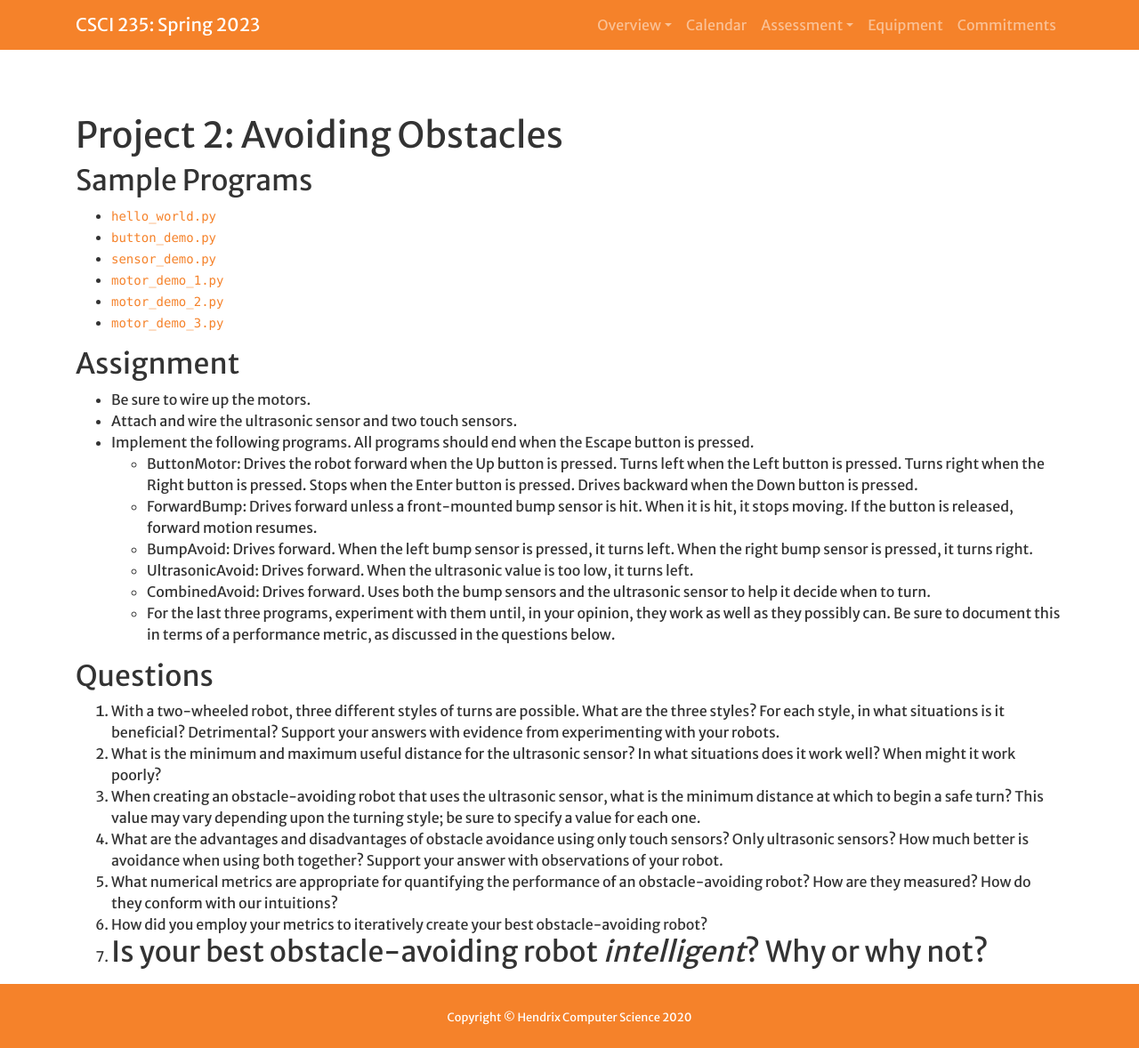
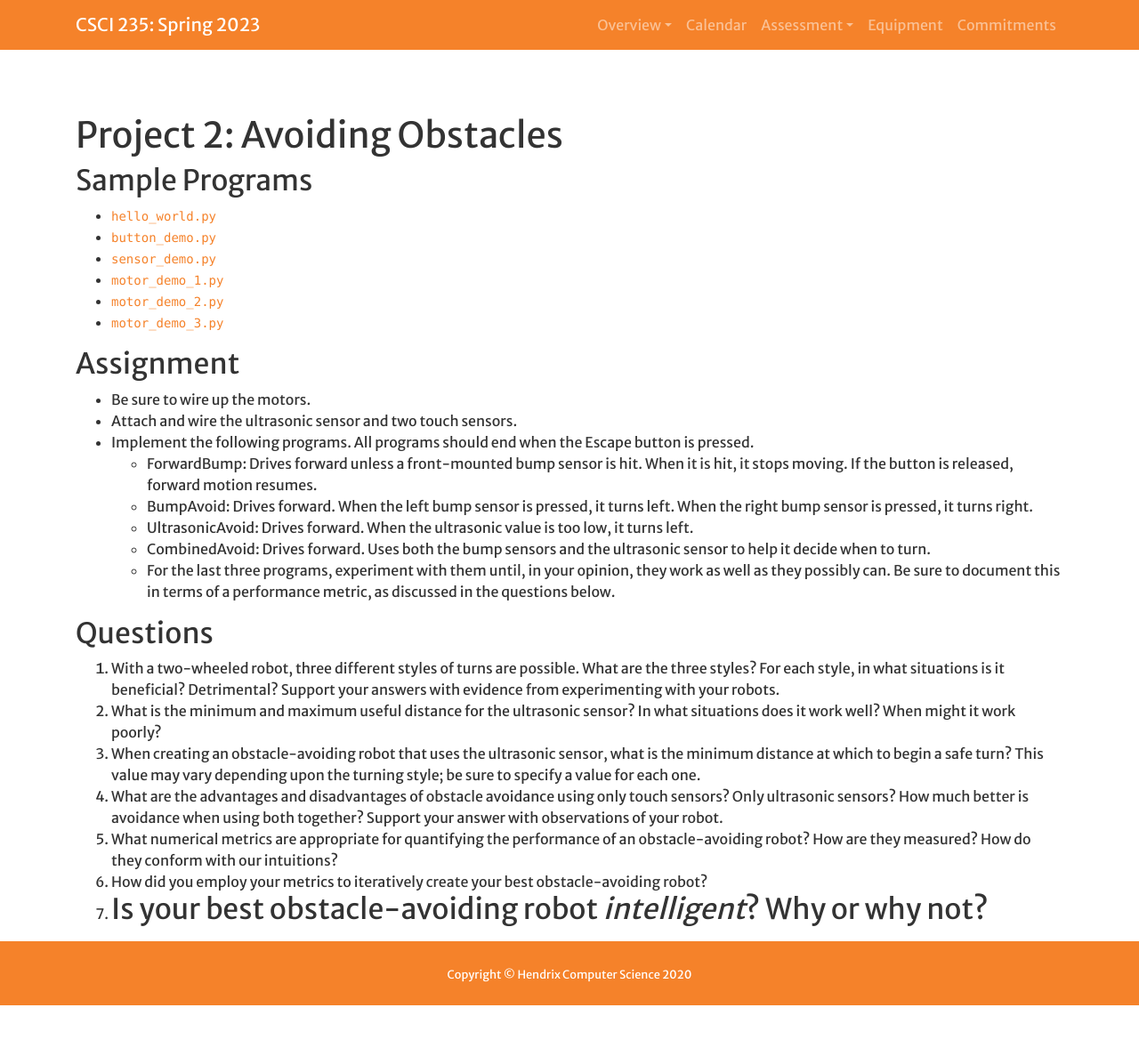
Before and after one commit to Hendrix-CS/csci235, a Jekyll site: the page built from projects/avoid.md, in a window 1280 px wide and 1178 px high. Shown: the whole window at 89% size. Built offline with Jekyll 4.4.1, drawn with Linux system fonts in a browser that asks for light colours; a script that is not in the unit is left out; our own code applies the rules of GitHub Pages for plain Markdown files.

Commit message:
changes.

```diff
--- a/projects/avoid.md
+++ b/projects/avoid.md
@@ -18,7 +18,6 @@ worktitle: Avoiding Obstacles
 * Be sure to wire up the motors.
 * Attach and wire the ultrasonic sensor and two touch sensors.
 * Implement the following programs. All programs should end when the Escape button is pressed.
-  * ButtonMotor: Drives the robot forward when the Up button is pressed. Turns left when the Left button is pressed. Turns right when the Right button is pressed. Stops when the Enter button is pressed. Drives backward when the Down button is pressed.
   * ForwardBump: Drives forward unless a front-mounted bump sensor is hit. When it is hit, it stops moving. If the button is released, forward motion resumes.
   * BumpAvoid: Drives forward. When the left bump sensor is pressed, it turns left. When the right bump sensor is pressed, it turns right.
   * UltrasonicAvoid: Drives forward. When the ultrasonic value is too low, it turns left.
```
